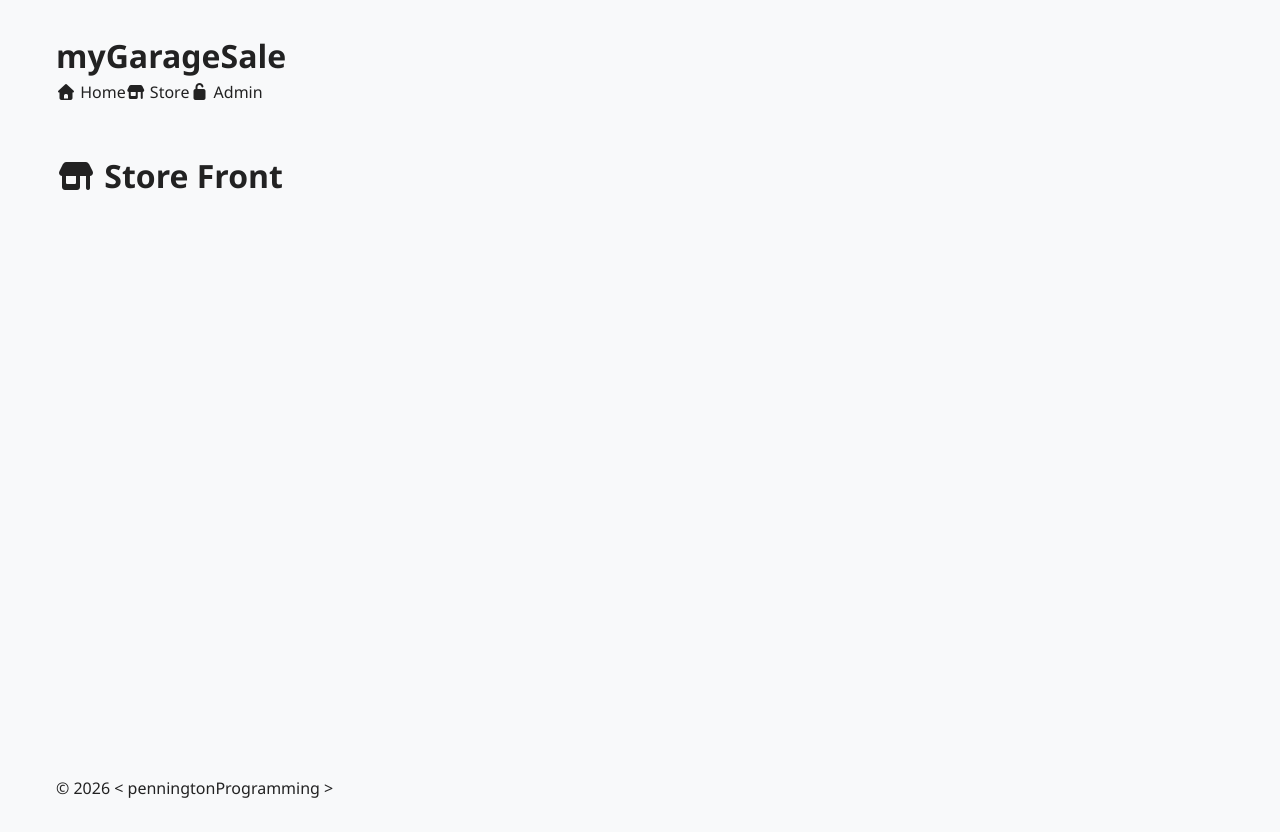
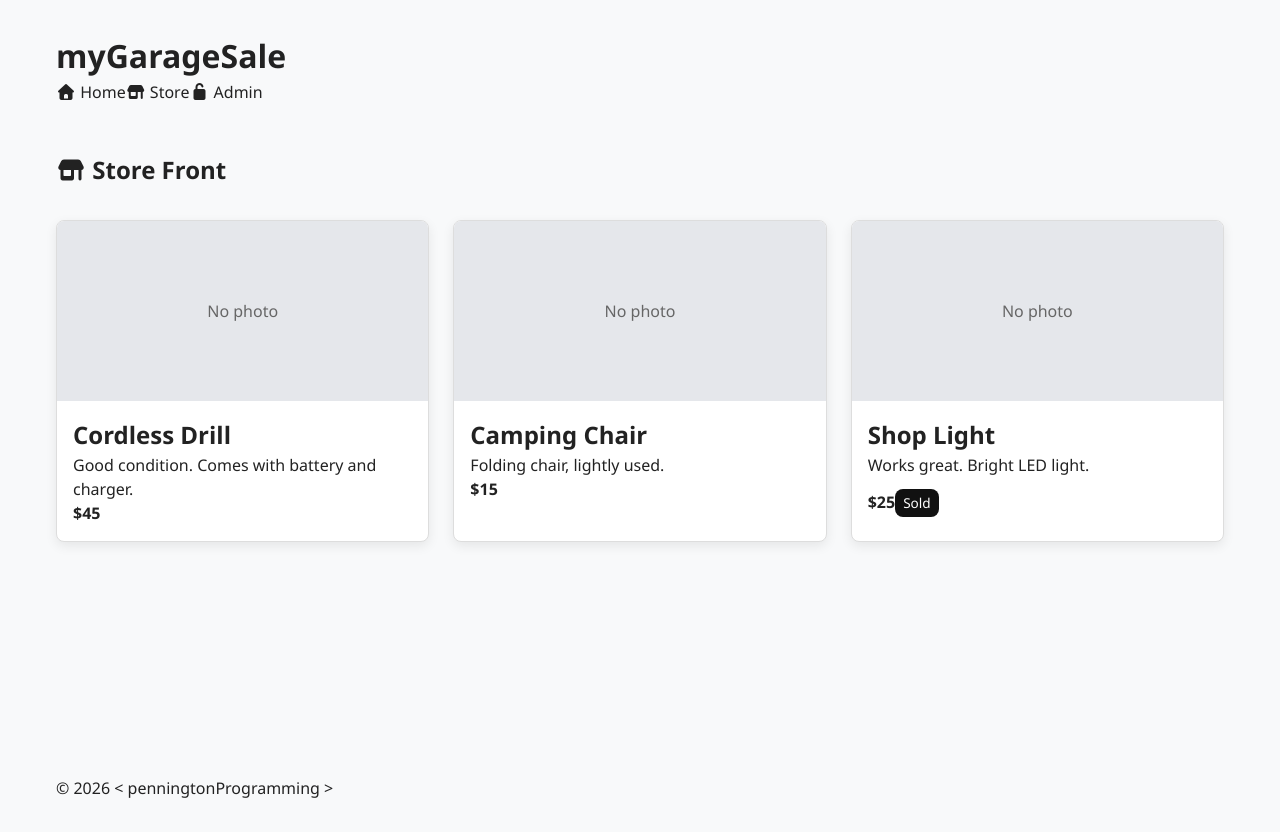
Before and after one commit to egpennington/myGarageSale, a React (Vite) app: page /store in a window 1280 px wide. Built offline with nearby package versions, Linux system fonts and the light colour scheme.

Commit message:
set up store front with sample items

```diff
--- a/src/components/ItemCard.jsx
+++ b/src/components/ItemCard.jsx
@@ -0,0 +1,19 @@
+function ItemCard({ item }) {
+  return (
+    <article className="item-card">
+      <div className="item-card__image">
+        {item.image ? <img src={item.image} alt={item.title} /> : <span>No photo</span>}
+      </div>
+
+      <div className="item-card__body">
+        <h2>{item.title}</h2>
+        <p>{item.description}</p>
+        <strong>${item.price}</strong>
+
+        {item.status === 'sold' && <span className="sold-badge">Sold</span>}
+      </div>
+    </article>
+  )
+}
+
+export default ItemCard
--- a/src/index.css
+++ b/src/index.css
@@ -115,6 +115,43 @@ select {
     padding: 1rem;
 }
 
+.item-grid {
+  display: grid;
+  grid-template-columns: repeat(auto-fit, minmax(250px, 1fr));
+  gap: 1.5rem;
+  margin-top: 2rem;
+}
+
+.item-card {
+  background: var(--surface);
+  border: 1px solid var(--border);
+  border-radius: var(--radius);
+  overflow: hidden;
+  box-shadow: var(--shadow);
+}
+
+.item-card__image {
+  height: 180px;
+  display: grid;
+  place-items: center;
+  background: #e5e7eb;
+  color: var(--text-light);
+}
+
+.item-card__body {
+  padding: 1rem;
+}
+
+.sold-badge {
+  display: inline-block;
+  margin-top: 0.75rem;
+  padding: 0.25rem 0.5rem;
+  border-radius: var(--radius);
+  background: #111;
+  color: white;
+  font-size: 0.85rem;
+}
+
 /* Spacing */
 header {
     padding: 1rem 0;
--- a/src/pages/Store.jsx
+++ b/src/pages/Store.jsx
@@ -1,5 +1,22 @@
+import sampleItems from '../data/starterItems'
+import ItemCard from '../components/ItemCard'
+
 function Store() {
-    return <h1><i class="fa-solid fa-shop"></i> Store Front</h1>
+  const publishedItems = sampleItems.filter(
+    (item) => item.status === 'published' || item.status === 'sold'
+  )
+
+  return (
+    <section>
+      <h1><i className="fa-solid fa-shop"></i> Store Front</h1>
+
+      <div className="item-grid">
+        {publishedItems.map((item) => (
+          <ItemCard key={item.id} item={item} />
+        ))}
+      </div>
+    </section>
+  )
 }
 
-export default Store;
+export default Store
```
Also changed, not shown: src/data/starterItems.js (renamed from src/data/starterItem.js).
